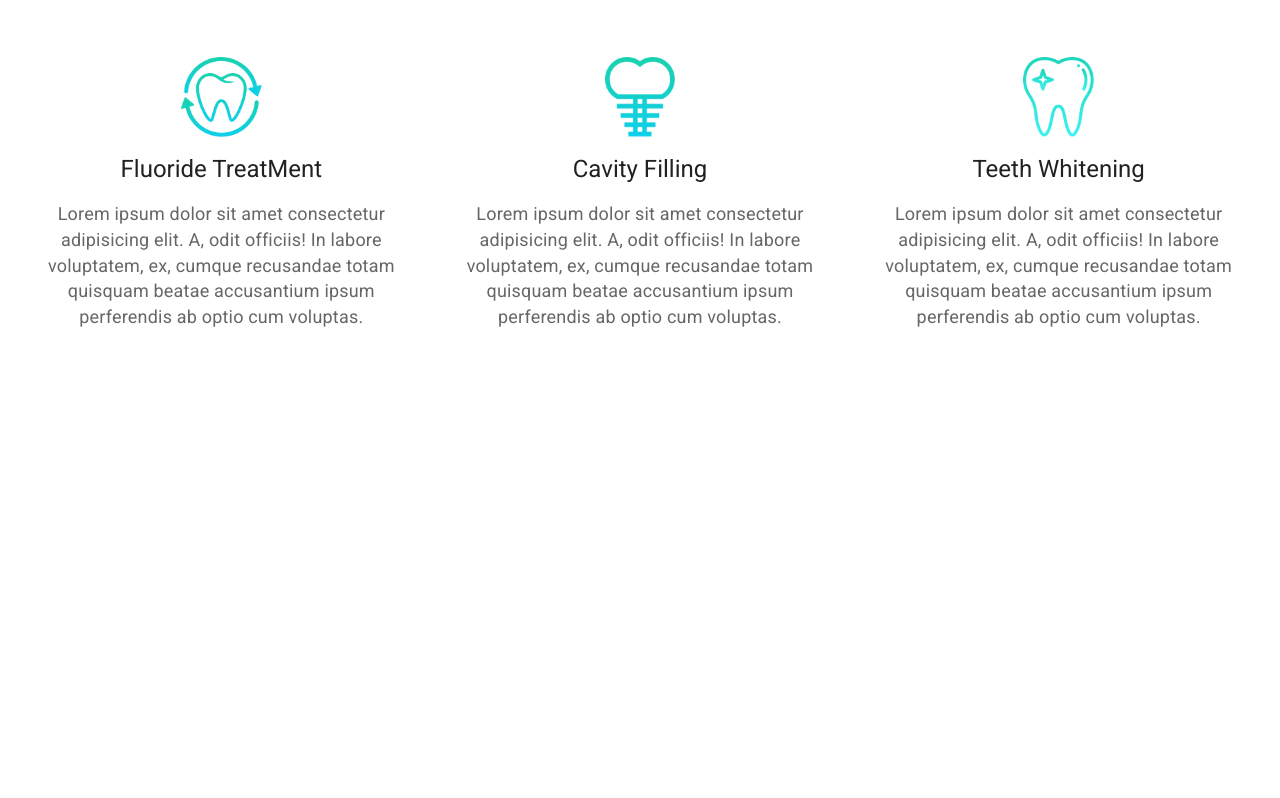
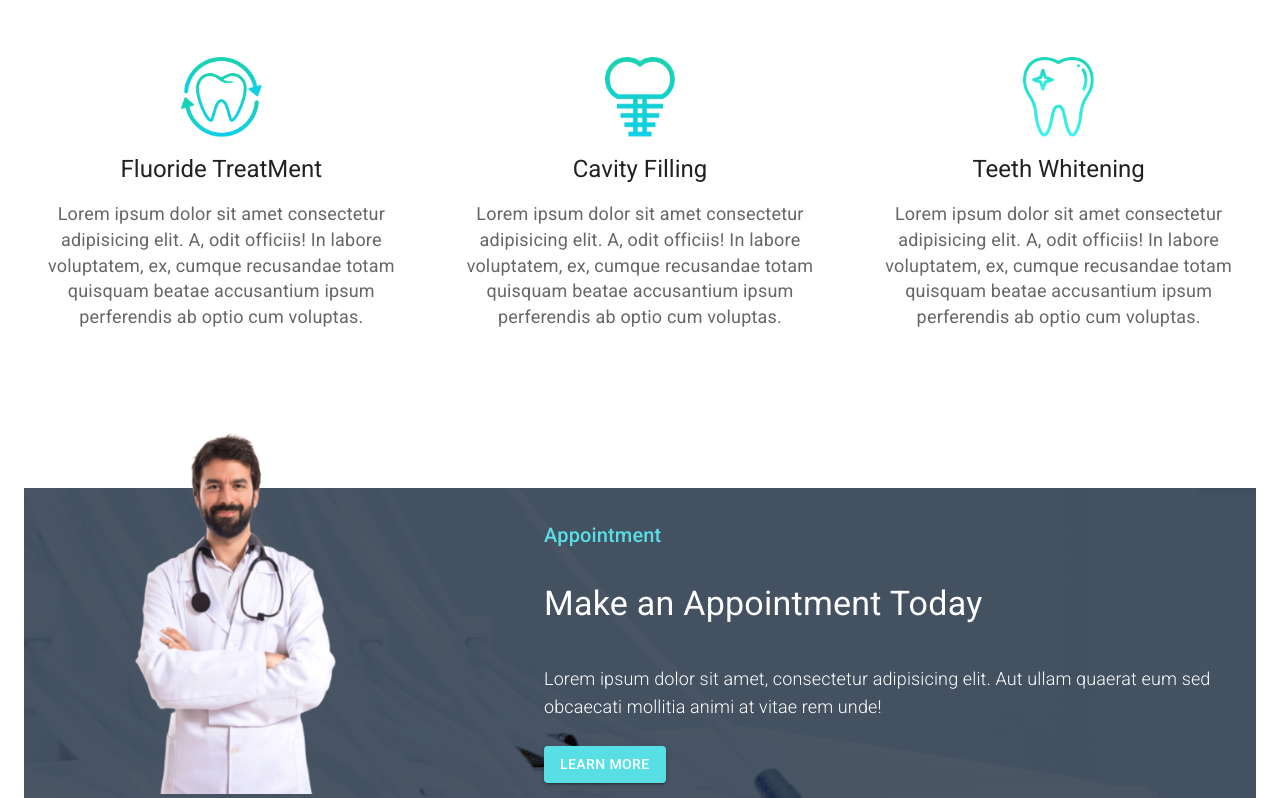
Before and after one commit to arif2494/doctors-portal, a React (Create React App) app: page / in a window 1280 px wide. Shown: the part 175-973 px from the top of the page. Before the commit the page ends 800 px from the top, so only its background shows below. Built offline with nearby package versions, Linux system fonts and the light colour scheme.

Commit message:
Appointment banner done

```diff
--- /dev/null
+++ b/src/Pages/Home/AppoinmentBanner/AppoinmentBanner.js
@@ -0,0 +1,57 @@
+import React from 'react';
+import Box from '@mui/material/Box';
+import Grid from '@mui/material/Grid';
+import doctor from '../../../images/doctor.png';
+import bg from '../../../images/appointment-bg.png';
+import { Button, Container, Typography } from '@mui/material';
+const AppoinmentBanner = () => {
+	const appointmentBanner = {
+		backgroundImage: `url(${bg})`,
+		marginTop: '150px',
+		backgroundColor: 'rgba(45, 58, 74, 0.85)',
+		backgroundBlendMode: 'darken, luminosity'
+	};
+	return (
+		<Container maxWidth="xl">
+			<Box style={appointmentBanner} sx={{ flexGrow: 1 }}>
+				<Grid container spacing={2}>
+					<Grid item xs={12} md={5}>
+						<img src={doctor} style={{ width: 400, marginTop: '-110px' }} alt="!" />
+					</Grid>
+					<Grid
+						item
+						xs={12}
+						md={7}
+						sx={{
+							display: 'flex',
+							justifyContent: 'flex-start',
+							alignItems: 'center',
+							textAlign: 'left'
+						}}
+					>
+						<Box>
+							<Typography variant="h6" sx={{ mb: 4 }} style={{ color: '#58DFE6' }}>
+								Appointment
+							</Typography>
+							<Typography variant="h4" sx={{ color: 'white' }}>
+								Make an Appointment Today
+							</Typography>
+							<Typography
+								variant="h6"
+								sx={{ mt: 5, mb: 3, mr: 4, color: 'white', fontSize: 18, fontWeight: 300 }}
+							>
+								Lorem ipsum dolor sit amet, consectetur adipisicing elit. Aut ullam quaerat eum sed
+								obcaecati mollitia animi at vitae rem unde!
+							</Typography>
+							<Button variant="contained" sx={{ backgroundColor: '#58DFE6' }}>
+								Learn More
+							</Button>
+						</Box>
+					</Grid>
+				</Grid>
+			</Box>
+		</Container>
+	);
+};
+
+export default AppoinmentBanner;
--- a/src/Pages/Home/Home/Home.js
+++ b/src/Pages/Home/Home/Home.js
@@ -1,10 +1,12 @@
 import React from 'react';
+import AppoinmentBanner from '../AppoinmentBanner/AppoinmentBanner';
 import Services from '../Services/Services';
 
 const Home = () => {
 	return (
 		<div>
 			<Services />
+			<AppoinmentBanner />
 		</div>
 	);
 };
```
